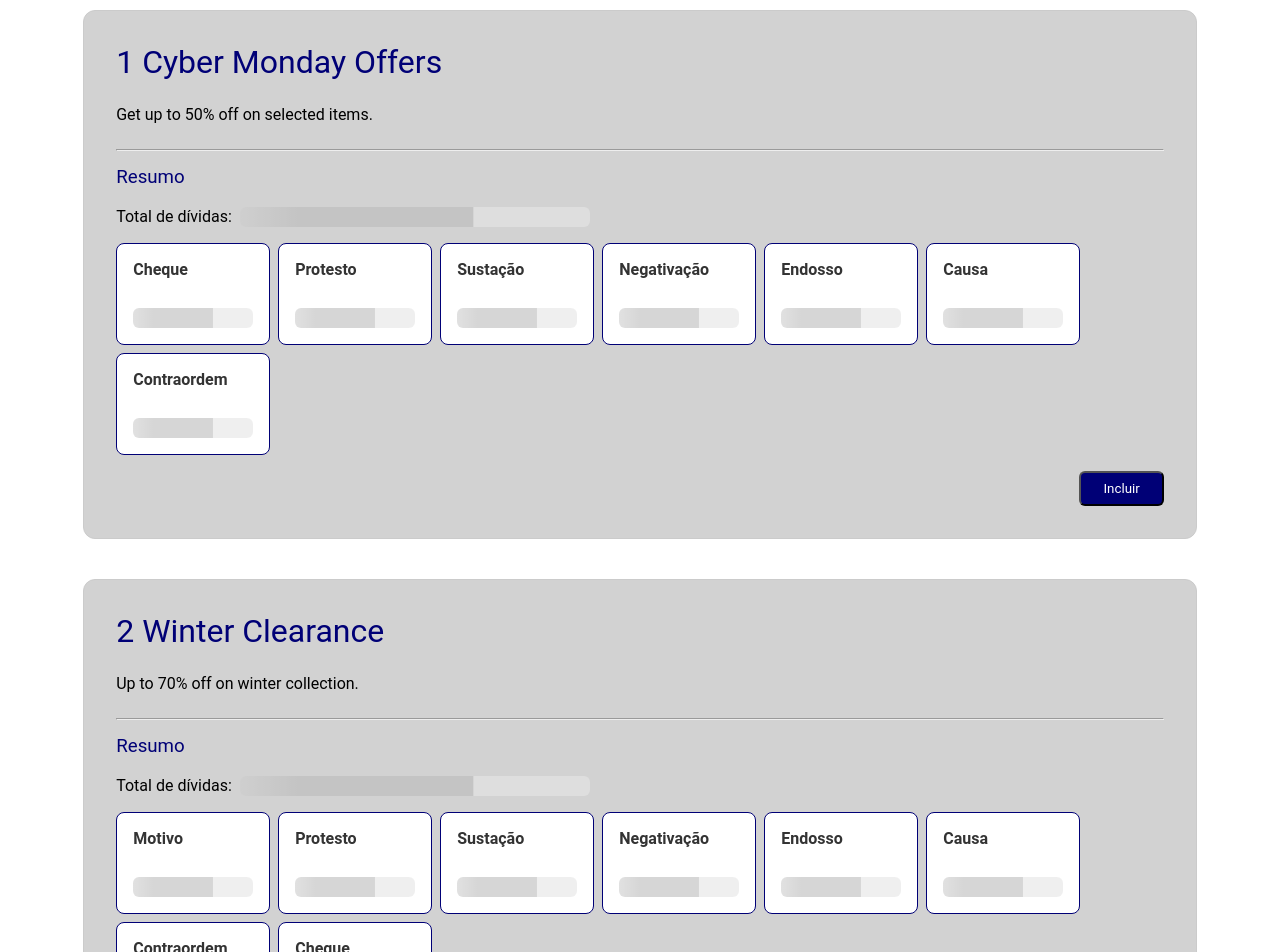
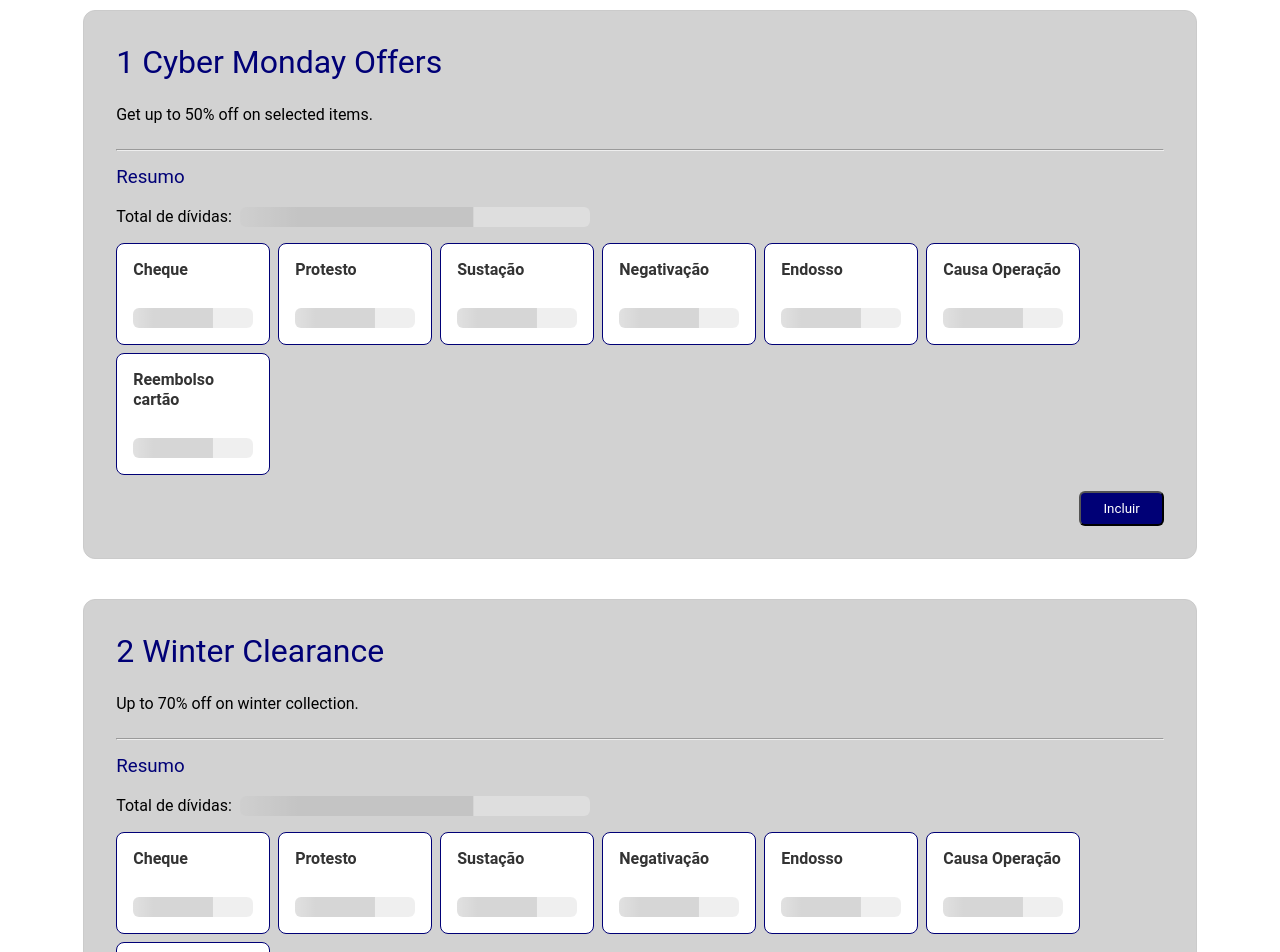
Before and after one commit to cidaluna/angular-skeleton, an Angular app: page / in a window 1280 px wide. Shown: the top 952 px of the page. Built offline with nearby package versions, Linux system fonts and the light colour scheme; data requests are answered from the project's data file.

Commit message:
feat: add id uiKey

```diff
--- a/src/app/components/example-card-a/example-card-a.component.html
+++ b/src/app/components/example-card-a/example-card-a.component.html
@@ -7,8 +7,8 @@
     <h4 class="static-card__subtitle">Total de dívidas: <span class="static-card__box"><app-skeleton customType="text" width="350px" height="20px"></app-skeleton></span></h4>
   </div>
   <div class="static-card__container">
-    @for( card of staticCards; track card) {
-    <app-static-mini-card [title]="card.title" [showSkeleton]="true"></app-static-mini-card>
+    @for( card of staticCards; track card.uiKey) {
+    <app-static-mini-card [title]="card.title" [showSkeleton]="true" [uiKey]="card.uiKey"></app-static-mini-card>
     }
   </div>
   <button type="button" class="btn-example" (click)="callSkeletonTwo()" [disabled]="isProcessing()">Incluir</button>
--- a/src/app/components/example-card-a/example-card-a.component.ts
+++ b/src/app/components/example-card-a/example-card-a.component.ts
@@ -18,15 +18,33 @@ export class ExampleCardAComponent {
   // controle simples para evitar cliques múltiplos
   isProcessing = signal(false);
   totalCards: number = 5;
-  staticCards = [
-    { title: 'Cheque' },
-    { title: 'Protesto' },
-    { title: 'Sustação' },
-    { title: 'Negativação' },
-    { title: 'Endosso' },
-    { title: 'Causa' },
-    { title: 'Contraordem' },
+  private readonly miniCardTitles = [
+    'Cheque',
+    'Protesto',
+    'Sustação',
+    'Negativação',
+    'Endosso',
+    'Causa Operação',
+    'Reembolso cartão'
   ];
+
+  staticCards: { title: string; uiKey: string } [] = [];
+
+  constructor() {
+    this.staticCards = this.miniCardTitles.map(title => ({
+      title,
+      uiKey: `title-card-${this.slugify(title)}`
+    }));
+  }
+
+  private slugify(value: string): string {
+    return value
+    .normalize('NFD') // separa acentos
+    .replace(/[\u0300-\u036f]/g, '') // remove acentos
+    .trim() // remove espaços nas extremidades
+    .toLowerCase() // converte para minúsculas
+    .replace(/\s+/g, '-'); // substitui espaços por hífens
+  }
 
   callSkeletonTwo() {
       //this.showSkeletonTwo.update(v => !v);
--- a/src/app/components/example-card-b/example-card-b.component.html
+++ b/src/app/components/example-card-b/example-card-b.component.html
@@ -9,8 +9,8 @@
     </h4>
   </div>
   <div class="static-card__container">
-    @for( card of staticCards; track card) {
-    <app-static-mini-card [title]="card.title" [showSkeleton]="true"></app-static-mini-card>
+    @for( card of staticCards; track card.uiKey) {
+    <app-static-mini-card [title]="card.title" [showSkeleton]="true" [uiKey]="card.uiKey"></app-static-mini-card>
     }
   </div>
   <div class="static-card__details">
--- a/src/app/components/example-card-b/example-card-b.component.ts
+++ b/src/app/components/example-card-b/example-card-b.component.ts
@@ -1,6 +1,7 @@
 import { Component, Input, signal, ChangeDetectionStrategy } from '@angular/core';
 import { StaticMiniCardComponent } from '../static-mini-card/static-mini-card.component';
 import { SkeletonComponent } from '../../shared/skeleton/skeleton.component';
+import { MINI_CARD_TITLES } from '../../shared/constants/mini-card-titles.constants';
 
 @Component({
   selector: 'app-example-card-b',
@@ -18,16 +19,25 @@ export class ExampleCardBComponent {
   // controle simples para evitar cliques múltiplos
   isProcessing = signal(false);
   totalCards: number = 5;
-  staticCards = [
-    { title: 'Motivo' },
-    { title: 'Protesto' },
-    { title: 'Sustação' },
-    { title: 'Negativação' },
-    { title: 'Endosso' },
-    { title: 'Causa' },
-    { title: 'Contraordem' },
-    { title: 'Cheque' },
-  ];
+
+
+  staticCards: { title: string; uiKey: string } [] = [];
+
+  constructor() {
+    this.staticCards = MINI_CARD_TITLES.map((title: string) => ({
+      title,
+      uiKey: `id-mini-card-title-${this.slugify(title)}`
+    }));
+  }
+
+  private slugify(value: string): string {
+    return value
+    .normalize('NFD') // separa acentos
+    .replace(/[\u0300-\u036f]/g, '') // remove acentos
+    .trim() // remove espaços nas extremidades
+    .toLowerCase() // converte para minúsculas
+    .replace(/\s+/g, '-'); // substitui espaços por hífens
+  }
 
   callSkeletonTwo() {
       //this.showSkeletonTwo.update(v => !v);
--- a/src/app/components/static-mini-card/static-mini-card.component.html
+++ b/src/app/components/static-mini-card/static-mini-card.component.html
@@ -1,5 +1,5 @@
 <div class="static-mini-card" id="static-mini-card">
-  <h3 class="static-mini-card__title" id="static-mini-card-title">{{ title }}</h3>
+  <h3 class="static-mini-card__title" [attr.data-cy]="uiKey">{{ title }}</h3>
 
   <div class="static-mini-card__subtitle" id="static-mini-card-default">
     <span>{{ subtitle }}</span>
--- a/src/app/components/static-mini-card/static-mini-card.component.ts
+++ b/src/app/components/static-mini-card/static-mini-card.component.ts
@@ -11,6 +11,7 @@ import { SkeletonComponent } from '../../shared/skeleton/skeleton.component';
 })
 export class StaticMiniCardComponent {
   @Input({ required: true }) title!: string;
+  @Input({ required: true }) uiKey!: string;
   @Input() subtitle?: string;
   @Input() showSkeleton: boolean = true;
 
--- /dev/null
+++ b/src/app/shared/constants/mini-card-titles.constants.ts
@@ -0,0 +1,9 @@
+export const MINI_CARD_TITLES = [
+  "Cheque",
+  "Protesto",
+  "Sustação",
+  "Negativação",
+  "Endosso",
+  "Causa Operação",
+  "Reembolso cartão"
+] as const;
```
